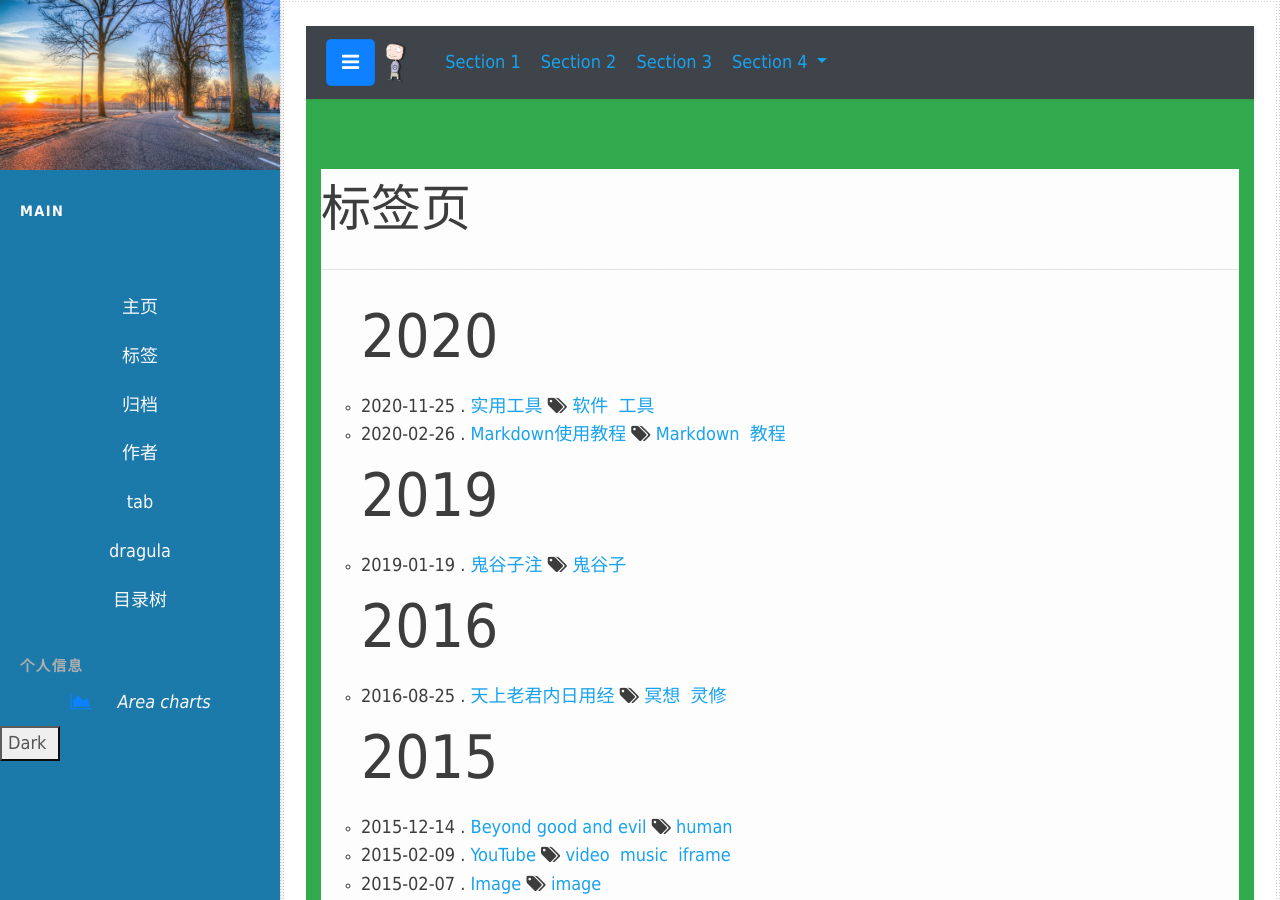
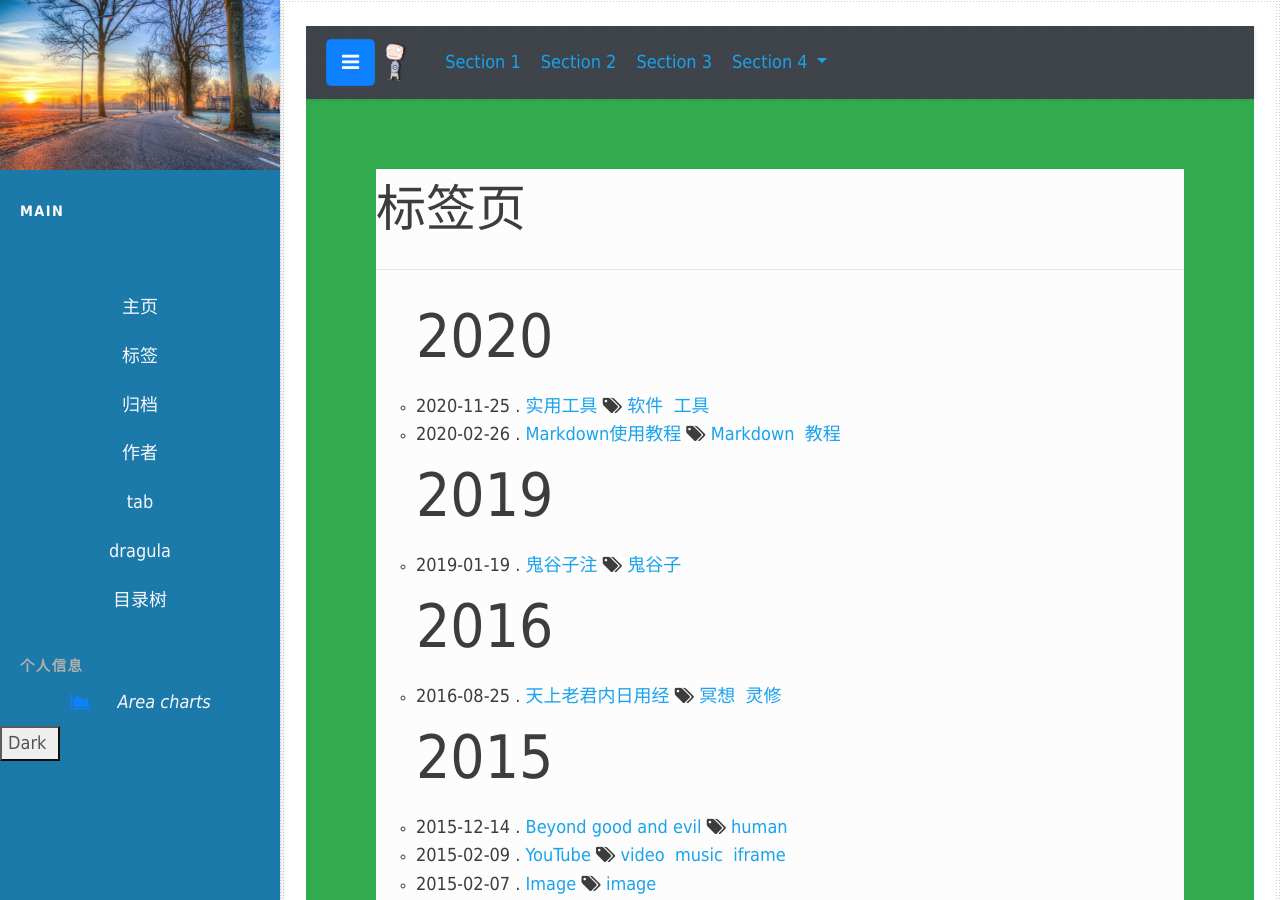
Before and after one commit to nengwuzhi/nengwuzhi.github.ioce, a Jekyll site: the page built from pages/tab.html, in a window 1280 px wide and 900 px high. Built offline with Jekyll 4.4.1, drawn with Linux system fonts in a browser that asks for light colours; nearby versions of some CDN libraries; library files that are not in the unit come from our copies.

Commit message:
Update tab.html

```diff
--- a/pages/tab.html
+++ b/pages/tab.html
@@ -42,7 +42,7 @@
   </ul>
 </nav>
 
-<div id="section1" class="container-fluid bg-success" style="padding-top:70px;padding-bottom:70px">
+<div id="section1" class="container-fluid bg-success" style="padding-top:70px;padding-bottom:70px;padding-left:70px;padding-right:70px;">
   <article>
         <h1>{{page.title}}</h1>
         <hr>
@@ -73,22 +73,22 @@
         </ul>
           </article>
 </div>
-<div id="section2" class="container-fluid bg-warning" style="padding-top:70px;padding-bottom:70px">
+<div id="section2" class="container-fluid bg-warning" style="padding-top:70px;padding-bottom:70px;padding-left:70px;padding-right:70px;">
   <h1>Section 2</h1>
   <p>Try to scroll this section and look at the navigation bar while scrolling! Try to scroll this section and look at the navigation bar while scrolling!</p>
   <p>Try to scroll this section and look at the navigation bar while scrolling! Try to scroll this section and look at the navigation bar while scrolling!</p>
 </div>
-<div id="section3" class="container-fluid bg-secondary" style="padding-top:70px;padding-bottom:70px">
+<div id="section3" class="container-fluid bg-secondary" style="padding-top:70px;padding-bottom:70pxpadding-left:70px;padding-right:70px;">
   <h1>Section 3</h1>
   <p>Try to scroll this section and look at the navigation bar while scrolling! Try to scroll this section and look at the navigation bar while scrolling!</p>
   <p>Try to scroll this section and look at the navigation bar while scrolling! Try to scroll this section and look at the navigation bar while scrolling!</p>
 </div>
-<div id="section41" class="container-fluid bg-danger" style="padding-top:70px;padding-bottom:70px">
+<div id="section41" class="container-fluid bg-danger" style="padding-top:70px;padding-bottom:70px;padding-left:70px;padding-right:70px;">
   <h1>Section 4 Submenu 1</h1>
   <p>Try to scroll this section and look at the navigation bar while scrolling! Try to scroll this section and look at the navigation bar while scrolling!</p>
   <p>Try to scroll this section and look at the navigation bar while scrolling! Try to scroll this section and look at the navigation bar while scrolling!</p>
 </div>
-<div id="section42" class="container-fluid bg-info" style="padding-top:70px;padding-bottom:70px">
+<div id="section42" class="container-fluid bg-info" style="padding-top:70px;padding-bottom:70px;padding-left:70px;padding-right:70px;">
   <h1>Section 4 Submenu 2</h1>
   <p>Try to scroll this section and look at the navigation bar while scrolling! Try to scroll this section and look at the navigation bar while scrolling!</p>
   <p>Try to scroll this section and look at the navigation bar while scrolling! Try to scroll this section and look at the navigation bar while scrolling!</p>
```
